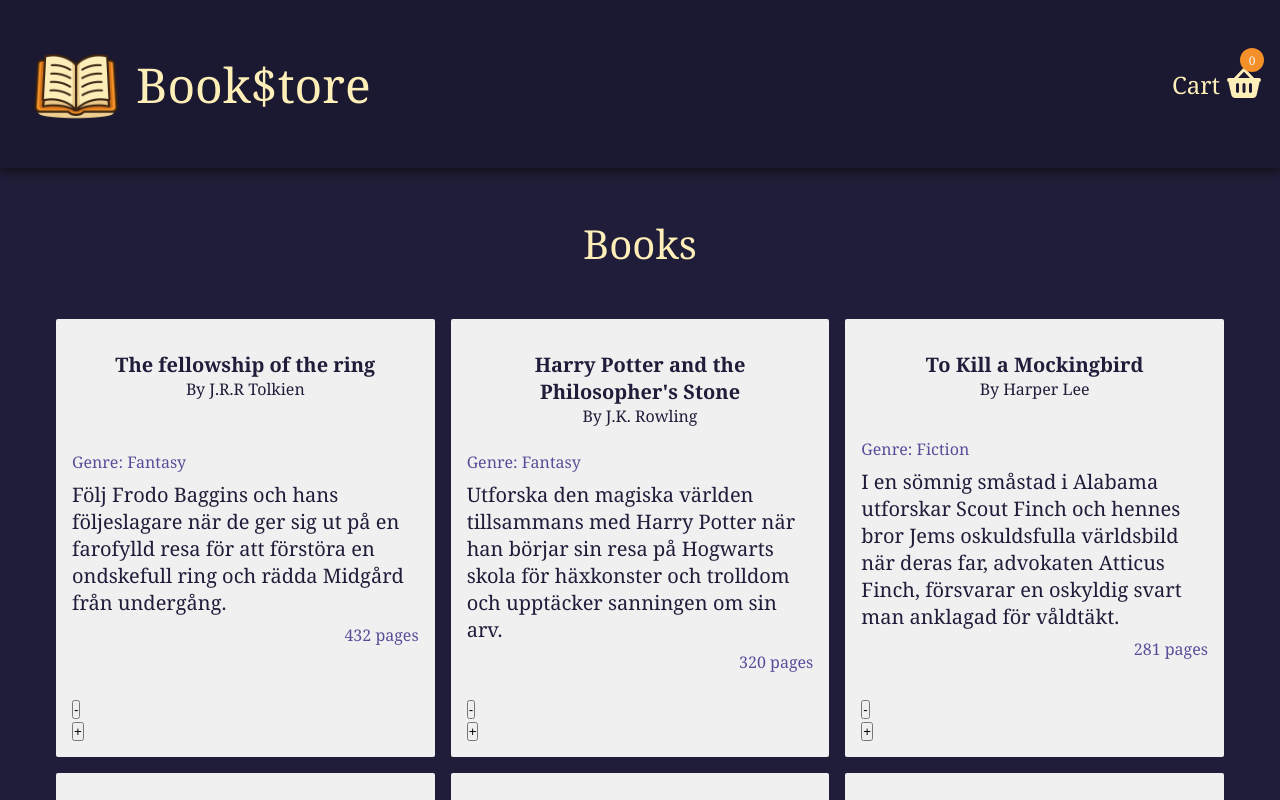
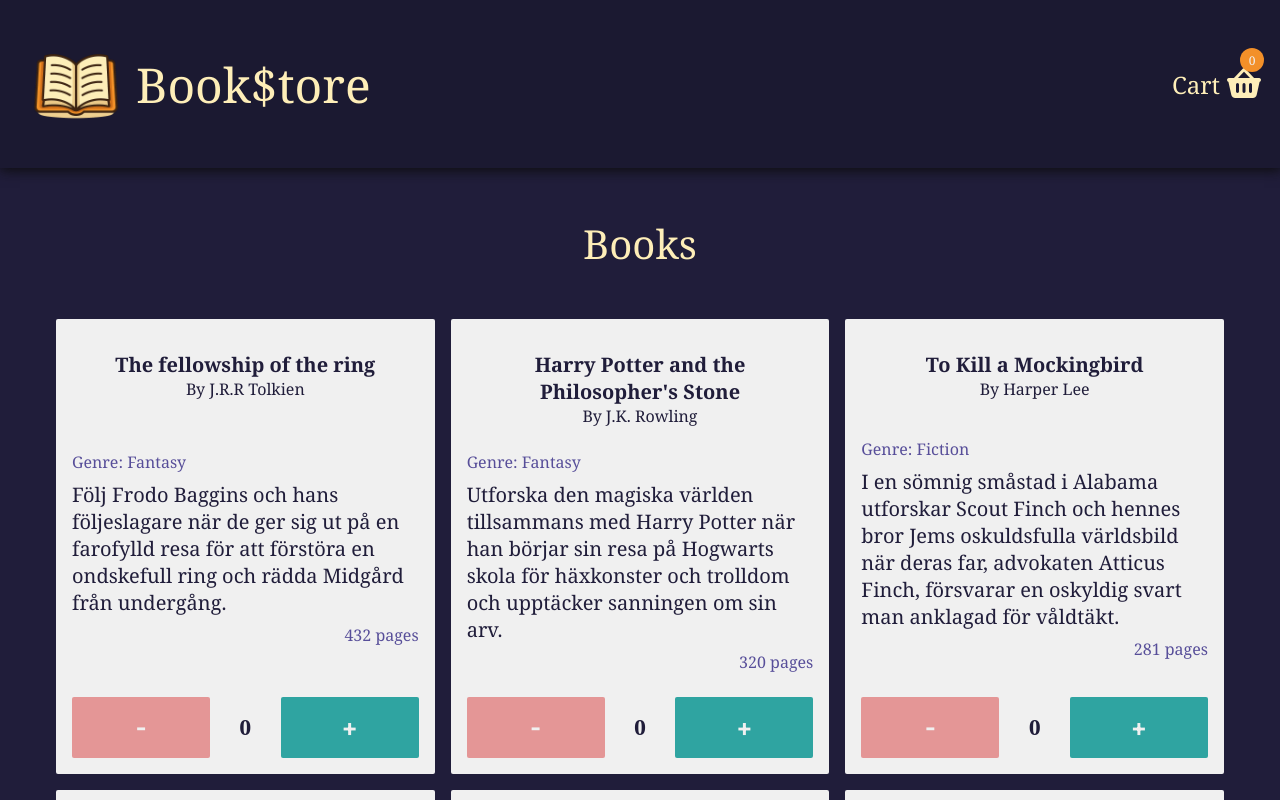
Before and after one commit to kdahlborn/Bookstore, a React (Vite) app: page / in a window 1280 px wide. Shown: the top 800 px of the page. Built offline with nearby package versions, Linux system fonts and the light colour scheme; a web font is replaced by a local one.

Commit message:
Counter with removeFrom- and addToCart done, plus qty indicator

```diff
--- a/src/App.jsx
+++ b/src/App.jsx
@@ -8,36 +8,50 @@ function App() {
 
     const addToCart = (book) => {
         setCart((prev) => {
-            const bookExist = prev.find((item) => item.id === book.id);
+            const bookExistInCart = prev.find((item) => item.id === book.id);
 
-            if (bookExist) {
-                return prev.map((item) =>
-                    item.id === book.id
-                        ? { ...item, quantity: item.quantity + 1 }
-                        : item,
+            if (bookExistInCart) {
+                // Returnerar en ny array med carts nuvarande innehåller samt ökar quantity på bok där ID matchar
+                return prev.map(
+                    (item) =>
+                        item.id === book.id
+                            ? { ...item, quantity: item.quantity + 1 } // Ökar quantity på boken i cart som matchar ID
+                            : item, // "Hoppar över" böcker i cart där ID INTE matchar
                 );
             } else {
+                // Returnerar en ny array med carts nuvarande innehåller + boken med nyckelvärdet 'quantity: 1'
                 return [...prev, { ...book, quantity: 1 }];
             }
         });
     };
-    console.log(cart);
 
     const removeFromCart = (book) => {
-        const existingItem = cart.find((item) => item.id === book.id);
+        setCart((prev) => {
+            const bookExistInCart = prev.find((item) => item.id === book.id);
 
-        if (existingItem) {
-            existingItem.quantity--;
-        } else {
-            setCart((prev) => prev.filter((item) => item !== book));
-        }
+            // Om boken finns i cart OCH har quantity 1
+            if (bookExistInCart?.quantity === 1) {
+                // Returnerar ny array UTAN boken som tagits bort
+                return prev.filter((item) => item.id !== book.id);
+            } else {
+                // Returnerar en ny array med carts nuvarande innehåller samt minskar quantity på bok där ID matchar
+                return prev.map((item) =>
+                    item.id === book.id
+                        ? { ...item, quantity: item.quantity - 1 }
+                        : item,
+                );
+            }
+        });
     };
-    console.log(cart);
 
     return (
         <div className="app">
             <Header qty={calculateCartQty(cart)} />
-            <BookPage addToCart={addToCart} />
+            <BookPage
+                cart={cart}
+                addToCart={addToCart}
+                removeFromCart={removeFromCart}
+            />
         </div>
     );
 }
--- a/src/components/Book.jsx
+++ b/src/components/Book.jsx
@@ -2,7 +2,10 @@ import firstCaseToUpper from '../utils/firstCaseToUpper';
 import Button from './Button';
 import Counter from './Counter';
 
-const Book = ({ book, addToCart }) => {
+const Book = ({ book, cart, addToCart, removeFromCart }) => {
+    const bookInCart = cart.find((item) => item.id === book.id);
+    const qty = bookInCart ? bookInCart.quantity : 0;
+
     return (
         <article className="book">
             <section className="book__top">
@@ -21,7 +24,12 @@ const Book = ({ book, addToCart }) => {
                 className="book__btn"
                 onClick={() => addToCart(book)}
             /> */}
-            <Counter book={book} addToCart={addToCart} />
+            <Counter
+                book={book}
+                qty={qty}
+                addToCart={addToCart}
+                removeFromCart={removeFromCart}
+            />
         </article>
     );
 };
--- a/src/components/Counter.jsx
+++ b/src/components/Counter.jsx
@@ -1,11 +1,28 @@
-const Counter = ({ book, addToCart }) => {
+import Button from './Button';
+
+const Counter = ({ book, qty, addToCart, removeFromCart }) => {
     return (
         <section className="counter">
-            <button className="counter__btn counter__btn--red">-</button>
-            <p className="counter__qty"></p>
-            <button className="counter__btn" onClick={() => addToCart(book)}>
+            {/* <button
+                className="counter__btn counter__btn--red"
+                onClick={() => removeFromCart(book)}
+            >
+                -
+            </button> */}
+            <Button
+                text="-"
+                className="btn--red counter__btn"
+                onClick={() => removeFromCart(book)}
+            />
+            <p className="counter__qty">{qty}</p>
+            {/* <button className="counter__btn" onClick={() => addToCart(book)}>
                 +
-            </button>
+            </button> */}
+            <Button
+                text="+"
+                className="counter__btn"
+                onClick={() => addToCart(book)}
+            />
         </section>
     );
 };
--- a/src/index.css
+++ b/src/index.css
@@ -9,6 +9,8 @@
     --light-purple: #574e99;
     --turquoise: #2fa4a1;
     --light-turquoise: #64b6b2;
+    --pink: rgb(228, 150, 150);
+    --light-pink: rgb(231, 182, 182);
 }
 
 * {
@@ -171,6 +173,25 @@
             .book__btn {
                 align-self: center;
             }
+
+            .counter {
+                display: flex;
+                justify-content: space-between;
+                align-items: center;
+
+                .counter__btn {
+                    flex: 3;
+                    font-size: 1.5rem;
+                }
+
+                .counter__qty {
+                    flex: 2;
+                    text-align: center;
+                    font-size: 1.5rem;
+                    font-family: 'Times New Roman', Times, serif;
+                    font-weight: 600;
+                }
+            }
         }
 
         .book:hover {
@@ -191,7 +212,15 @@
     background-color: var(--turquoise);
 }
 
+.btn--red {
+    background-color: var(--pink);
+}
+
 .btn:hover {
     cursor: pointer;
     background-color: var(--light-turquoise);
 }
+
+.btn--red:hover {
+    background-color: var(--light-pink);
+}
--- a/src/pages/BookPage.jsx
+++ b/src/pages/BookPage.jsx
@@ -2,13 +2,19 @@ import BookList from '../components/BookList';
 import books from '../../assets/books.json';
 import Book from '../components/Book';
 
-const BookPage = ({ addToCart }) => {
+const BookPage = ({ cart, addToCart, removeFromCart }) => {
     return (
         <main className="page">
             <h1 className="page__title">Books</h1>
             <section className="books-container">
                 {books.map((book) => (
-                    <Book book={book} key={book.id} addToCart={addToCart} />
+                    <Book
+                        book={book}
+                        key={book.id}
+                        cart={cart}
+                        addToCart={addToCart}
+                        removeFromCart={removeFromCart}
+                    />
                 ))}
             </section>
         </main>
```
